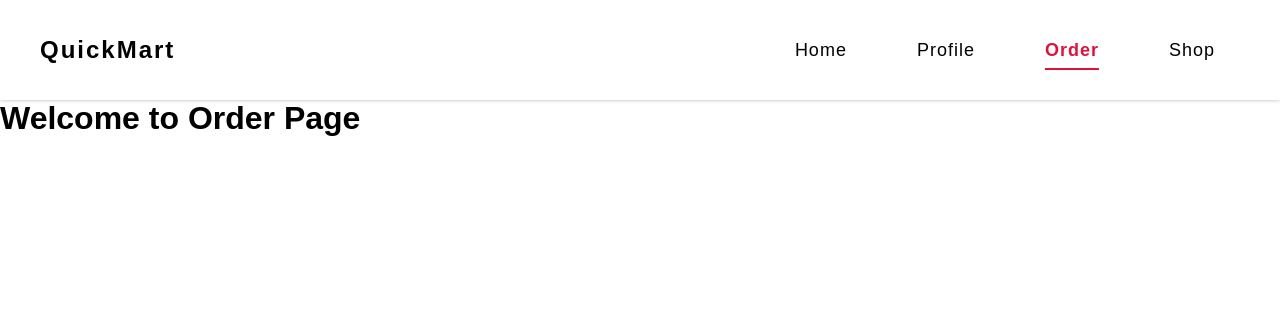
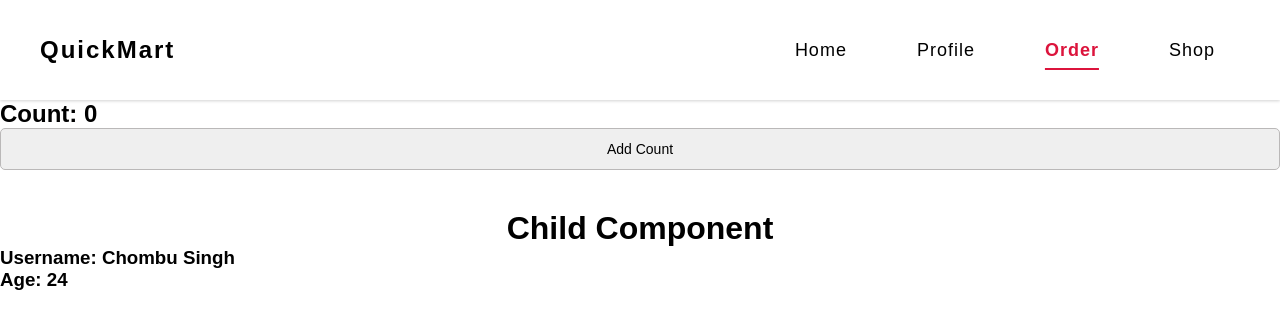
Before and after one commit to Rohannn0907/REACT-JS-DAILY-PRACTICE, a React (Vite) app: page /order in a window 1280 px wide. Shown: the top 328 px of the page. Built offline with nearby package versions, Linux system fonts and the light colour scheme.

Commit message:
React.memo useMemo useCallback added

```diff
--- /dev/null
+++ b/src/Topic 14.1 React Routing (Dynamic Route)/components/Child.jsx
@@ -0,0 +1,55 @@
+import React from "react";
+
+const Child = ({greet, user}) => {
+  console.log("Child Render");
+  greet()
+
+  return (
+    <div>
+      <h1 style={{ textAlign: "center", marginTop: "40px" }}>
+        Child Component
+      </h1>
+      <h3>Username: {user?.fullname}</h3>
+      <h3>Age: {user?.age}</h3>
+    </div>
+  );
+};
+
+export default React.memo(Child);
+
+/**
+ * prev = greet - 01x1
+ *        user  - 01y1
+ * next = greet - 01x1
+ *        user  - 01y1
+ */
+
+
+
+
+
+
+
+
+
+
+
+
+
+
+/**
+export default React.memo(Child,
+  (prev,next) => prev.user.fullname === next.user.fullname);
+ */
+// prevProps vs nextProp
+/**
+ * prevProps = "Shresth Rajput"
+ * nextProps = "Shresth Rajput"
+ *
+ *
+ * prevProps =  [01x1]-{fullname: "Sid Rajput"}
+ * nextProps =  [02x2]-{fullname: "Sid Rajput"}
+ *
+ * ?  - optional chaining
+ * ?? - Nullish Coalceing operator
+ */
--- a/src/Topic 14.1 React Routing (Dynamic Route)/pages/Order.jsx
+++ b/src/Topic 14.1 React Routing (Dynamic Route)/pages/Order.jsx
@@ -1,15 +1,46 @@
-import React from "react";
-import { useOutletContext } from "react-router-dom";
+// import React from "react";
+// import { useOutletContext } from "react-router-dom";
+
+// const Order = () => {
+//   const context = useOutletContext();
+//   console.log("context in Order:", context);
+
+//   return (
+//     <div id="order">
+//       <h1>Welcome to Order Page</h1>
+//     </div>
+//   );
+// };
+
+// export default Order;
+
+import { useState, useMemo, useCallback } from "react";
+import Child from "../components/Child";
 
 const Order = () => {
-  const context = useOutletContext();
-  console.log("context in Order:", context);
+  const [count, setCount] = useState(0); // count = 0
+  console.log("Parent Render")
+
+  const greet = useCallback(() => console.log("Hello useCallback"), []); // greet = 01x1
+
+  const user = useMemo(() => ({ fullname: "Chombu Singh", age: 24 }), []);     // user = 01y1
+
 
   return (
     <div id="order">
-      <h1>Welcome to Order Page</h1>
+      <div className="center-box">
+        <h2>Count: {count}</h2>
+        <button onClick={() => setCount(count + 1)}>Add Count</button>
+
+        <Child greet={greet} user={user} />
+      </div>
     </div>
   );
 };
 
 export default Order;
+
+
+
+{/* <Order/>
+<Order/> */}
```
